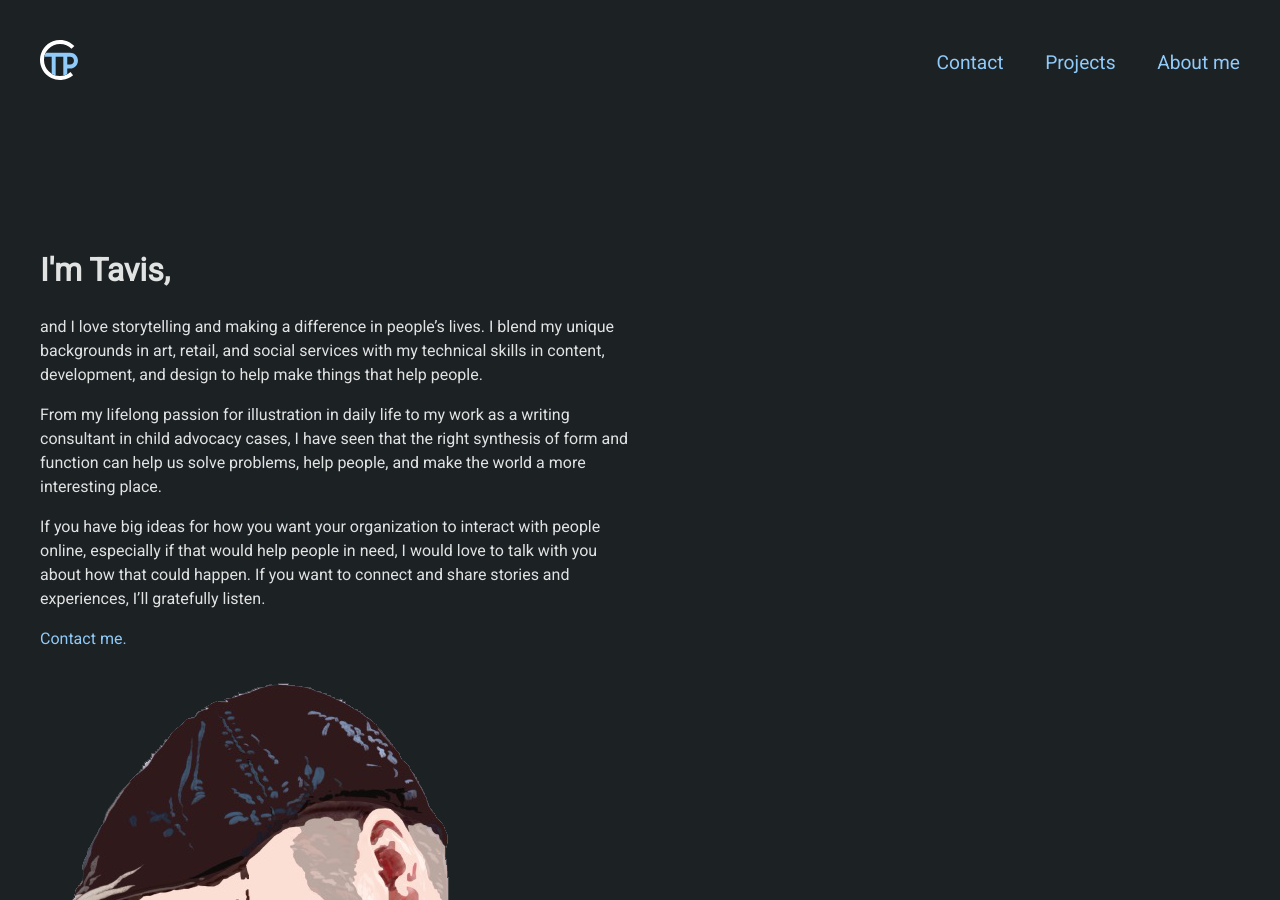
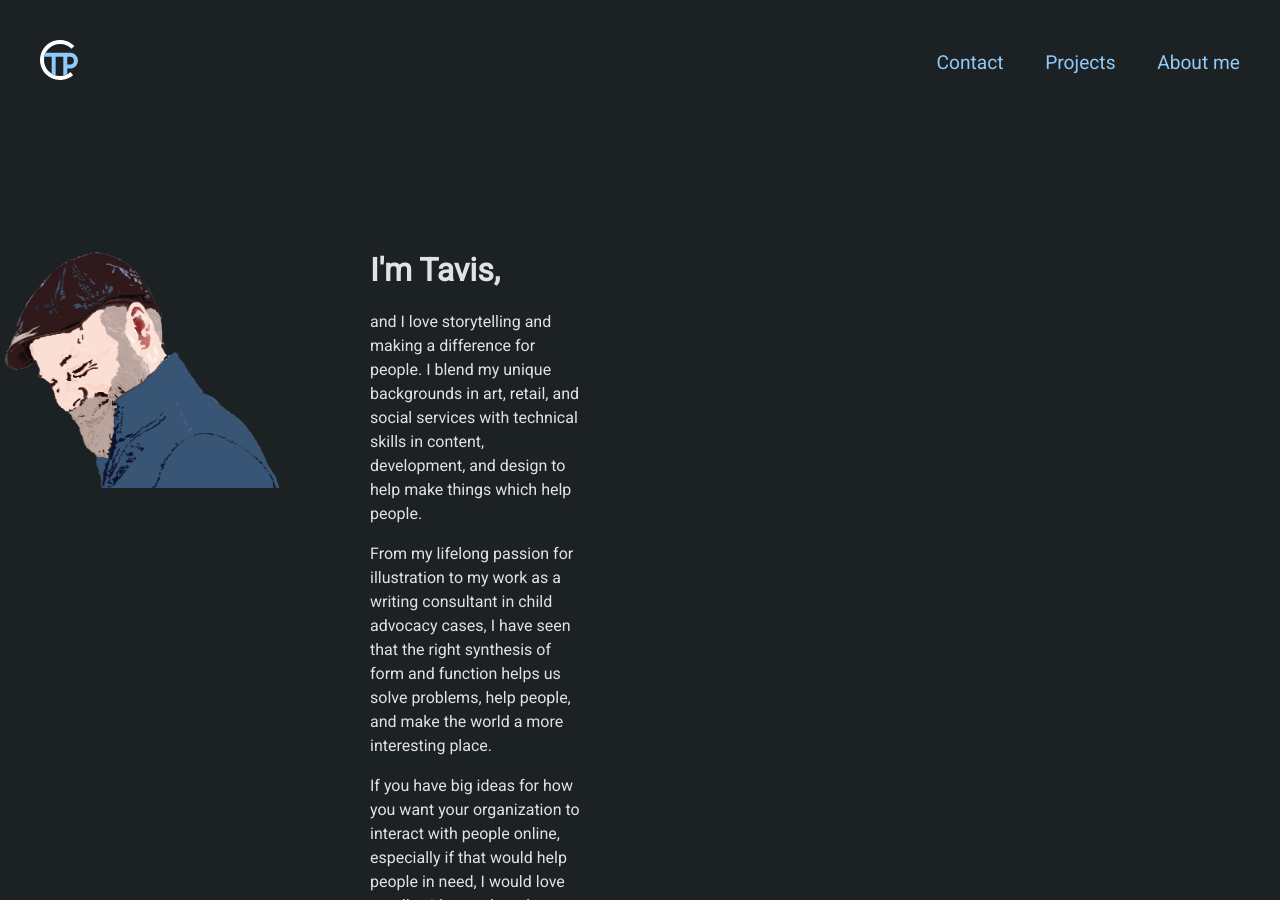
Before and after one commit to ctavispost/personalPortfolio, a Jekyll site: the page built from about.md, in a window 1280 px wide and 900 px high. Built offline with Jekyll 4.4.1, drawn with Linux system fonts in a browser that asks for light colours; our own code applies the rules of GitHub Pages for plain Markdown files; some of the changed text lies outside the part shown.

Commit message:
Edit text in about.md for a better read

```diff
--- a/about.md
+++ b/about.md
@@ -3,19 +3,18 @@
 format: default
 ---
 
-<article class="projLimitWidth">
+<article class="aboutContainer">
+  <div class="projLimitWidth">
+    <h1 class="aboutText">I'm Tavis,</h1>
 
-<header>
-    <h1>I'm Tavis,</h1>
-</header>
+    <p class="aboutText">and I love storytelling and making a difference for people. I blend my unique backgrounds in art, retail, and social services with technical skills in content, development, and design to help make things which help people.</p>
 
-  <p>and I love storytelling and making a difference in people’s lives. I blend my unique backgrounds in art, retail, and social services with my technical skills in content, development, and design to help make things that help people.</p>
+    <p class="aboutText">From my lifelong passion for illustration to my work as a writing consultant in child advocacy cases, I have seen that the right synthesis of form and function helps us solve problems, help people, and make the world a more interesting place.</p>
 
-  <p>From my lifelong passion for illustration in daily life to my work as a writing consultant in child advocacy cases, I have seen that the right synthesis of form and function can help us solve problems, help people, and make the world a more interesting place.</p>
+    <p class="aboutText">If you have big ideas for how you want your organization to interact with people online, especially if that would help people in need, I would love to talk with you about how that could happen. If you want to connect to share stories and experiences, I’ll gratefully listen.</p>
 
-  <p>If you have big ideas for how you want your organization to interact with people online, especially if that would help people in need, I would love to talk with you about how that could happen. If you want to connect and share stories and experiences, I’ll gratefully listen.</p>
+    <p class="aboutText"><a href="mailto:tavispost@gmail.com">So let's chat.</a></p>
+  </div>
 
-  <p><a href="mailto:tavispost@gmail.com">Contact me.</a></p>
-
-  <img src="images/selfPortrait.png" alt="stylized self portrait of Tavis smiling in a hat">
+  <img src="images/selfPortrait.png" alt="stylized self portrait of Tavis smiling in a hat" class="selfPortrait">
 </article>
```
